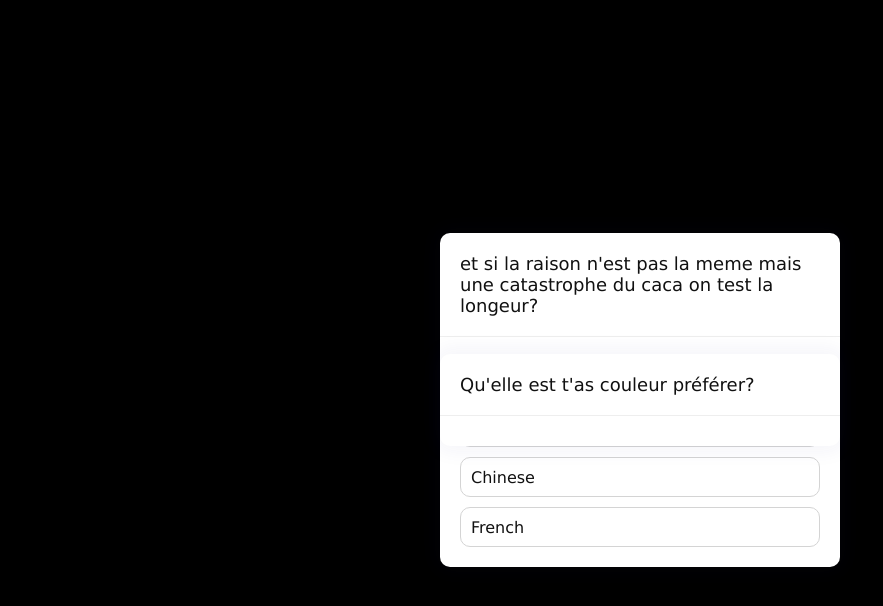
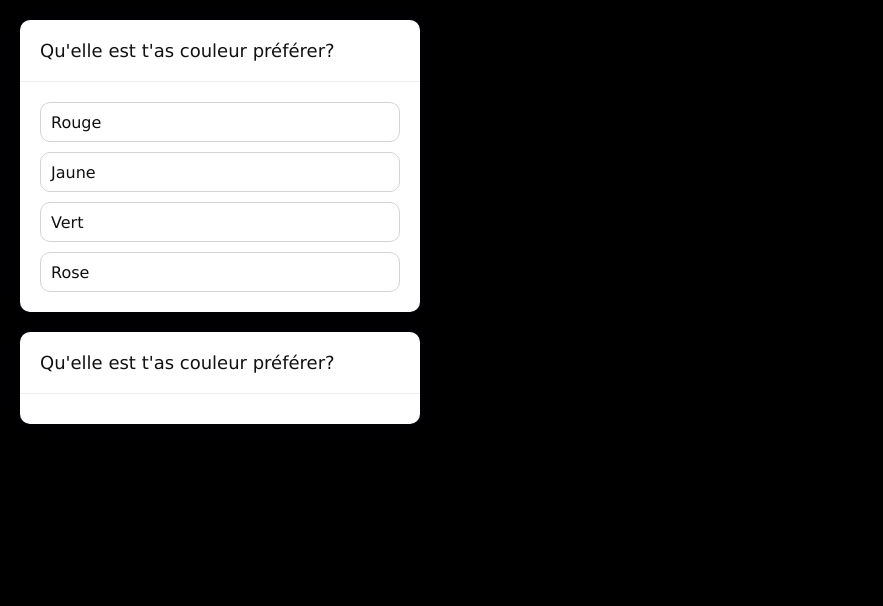
Before and after one commit to aimetamere/Voting-Pole, a plain HTML site: page index.html in a window 1280 px wide. Shown: the whole page, without its empty margins (0-883 px from the left). Drawn offline with Linux system fonts and the light colour scheme.

Commit message:
index.html

```diff
--- a/index.html
+++ b/index.html
@@ -2,7 +2,6 @@
 <html>
 <head>
     <style>
-
         * {
             margin: 0;
             padding: 0;
@@ -13,10 +12,8 @@
             background: #000000;
         }
         .poll {
-            position: absolute;
-            top: 50%;
-            left: 50%;
-            transform: translate(-50%, -50%);
+            position: relative; /* Change to relative for both polls */
+            margin: 20px; /* Add some margin to separate the two polls */
             width: 400px;
             background: #fff;
             border-radius: 10px;
@@ -76,30 +73,31 @@
     </div>
 
     <script>
-        let poll = {
+        let poll1 = {
             answers: ["Italian", "Japanese", "Chinese", "French"],
             pollCount: 0,
             answersWeight: [0, 0, 0, 0],
             selectedAnswer: -1
         };
 
-        let pollDOM = {
+        let poll1DOM = {
             question: document.querySelector(".poll .question"),
             answers: document.querySelector(".poll .answers")
         };
 
-        pollDOM.question.innerText = "et si la raison n'est pas la meme mais une catastrophe du caca on test la longeur?";
-        pollDOM.answers.innerHTML = poll.answers.map(function (answer, i) {
+        poll1DOM.question.innerText = "et si la raison n'est pas la meme mais une catastrophe du caca on test la longeur?";
+        poll1DOM.answers.innerHTML = poll1.answers.map(function (answer, i) {
             return `
-                <div class="answer" onclick="markAnswer(${i})">
+                <div class="answer" onclick="markAnswer(${i}, 'poll1')">
                     ${answer}
                     <span class="percentage-bar"></span>
-                    <span class="percentage-value"></span>
+                    <span class "percentage-value"></span>
                 </div>
             `;
         }).join("");
 
-        function markAnswer(i) {
+        function markAnswer(i, pollName) {
+            const poll = pollName === 'poll1' ? poll1 : poll2;
             poll.selectedAnswer = +i;
             try {
                 let selectedAnswer = document.querySelector(".poll .answers .answer.selected");
@@ -108,10 +106,11 @@
                 }
             } catch (msg) { }
             document.querySelectorAll(".poll .answers .answer")[+i].classList.add("selected");
-            showResults();
+            showResults(pollName);
         }
 
-        function showResults() {
+        function showResults(pollName) {
+            const poll = pollName === 'poll1' ? poll1 : poll2;
             let answers = document.querySelectorAll(".poll .answers .answer");
             for (let i = 0; i < answers.length; i++) {
                 let percentage = 0;
@@ -125,22 +124,7 @@
                 answers[i].querySelector(".percentage-value").innerText = percentage + "%";
             }
         }
-
-    function openUpdatePage() {
-        window.open('update_poll.html', '_blank');
-    }
-
     </script>
-
-<br>
-<br>
-<br>
-<br>
-<br>
-<br>
-<br>
-<br>
-<br>
 
     <div class="poll">
         <div class="question">Qu'elle est t'as couleur préférer?</div>
@@ -149,30 +133,31 @@
     </div>
 
     <script>
-    let poll = {
+        let poll2 = {
             answers: ["Rouge", "Jaune", "Vert", "Rose"],
             pollCount: 0,
             answersWeight: [0, 0, 0, 0],
             selectedAnswer: -1
         };
 
-    let pollDOM = {
+        let poll2DOM = {
             question: document.querySelector(".poll .question"),
             answers: document.querySelector(".poll .answers")
         };
 
-    pollDOM.question.innerText = "Qu'elle est t'as couleur préférer?";
-    pollDOM.answers.innerHTML = poll.answers.map(function (answer, i) {
+        poll2DOM.question.innerText = "Qu'elle est t'as couleur préférer?";
+        poll2DOM.answers.innerHTML = poll2.answers.map(function (answer, i) {
             return `
-            <div class="answer" onclick="markAnswer(${i})">
+                <div class="answer" onclick="markAnswer(${i}, 'poll2')">
                     ${answer}
                     <span class="percentage-bar"></span>
-                <span class="percentage-value"></span>
+                    <span class "percentage-value"></span>
                 </div>
             `;
         }).join("");
 
-    function markAnswer(i) {
+        function markAnswer(i, pollName) {
+            const poll = pollName === 'poll1' ? poll1 : poll2;
             poll.selectedAnswer = +i;
             try {
                 let selectedAnswer = document.querySelector(".poll .answers .answer.selected");
@@ -181,10 +166,11 @@
                 }
             } catch (msg) { }
             document.querySelectorAll(".poll .answers .answer")[+i].classList.add("selected");
-        showResults();
+            showResults(pollName);
         }
 
-    function showResults() {
+        function showResults(pollName) {
+            const poll = pollName === 'poll1' ? poll1 : poll2;
             let answers = document.querySelectorAll(".poll .answers .answer");
             for (let i = 0; i < answers.length; i++) {
                 let percentage = 0;
@@ -198,12 +184,6 @@
                 answers[i].querySelector(".percentage-value").innerText = percentage + "%";
             }
         }
-
-function openUpdatePage() {
-    window.open('update_poll.html', '_blank');
-}
-
     </script>
-
 </body>
 </html>
```
Also changed, not shown: 1 other file. Lines whose indentation alone changed are shown as unchanged.
